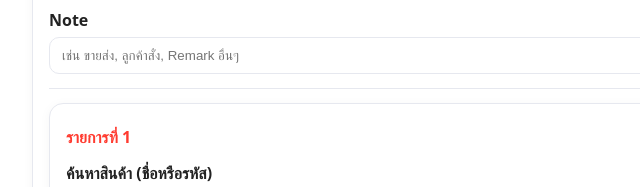
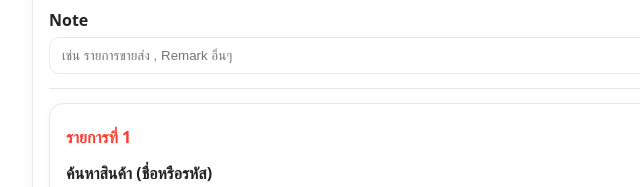
Before and after one commit to workmomandmestore-glitch/sales-pet-wholesale, a plain HTML site: page index.html in a window 1280 px wide. Shown: the part 215-402 px from the top of the page, 164-804 px from the left. Drawn offline with Linux system fonts and the light colour scheme; no server answers.

Commit message:
Update index.html

```diff
--- a/index.html
+++ b/index.html
@@ -61,7 +61,7 @@
 
         <!-- NOTE -->
         <label style="margin-top:12px;">Note</label>
-        <input id="noteInput" type="text" placeholder="เช่น ขายส่ง, ลูกค้าสั่ง, Remark อื่นๆ" required />
+        <input id="noteInput" type="text" placeholder="เช่น รายการขายส่ง , Remark อื่นๆ" required />
 
         <div class="divider"></div>
 
```
